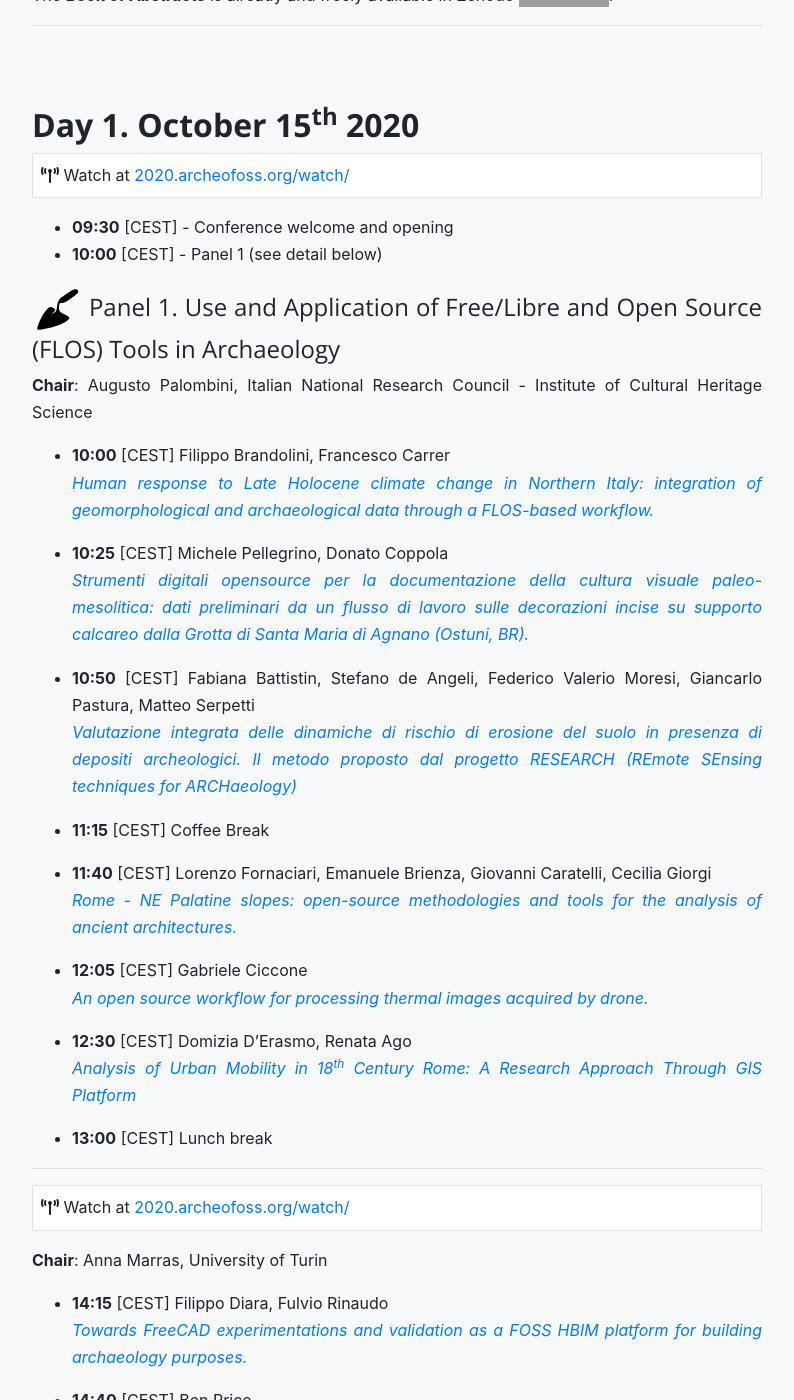
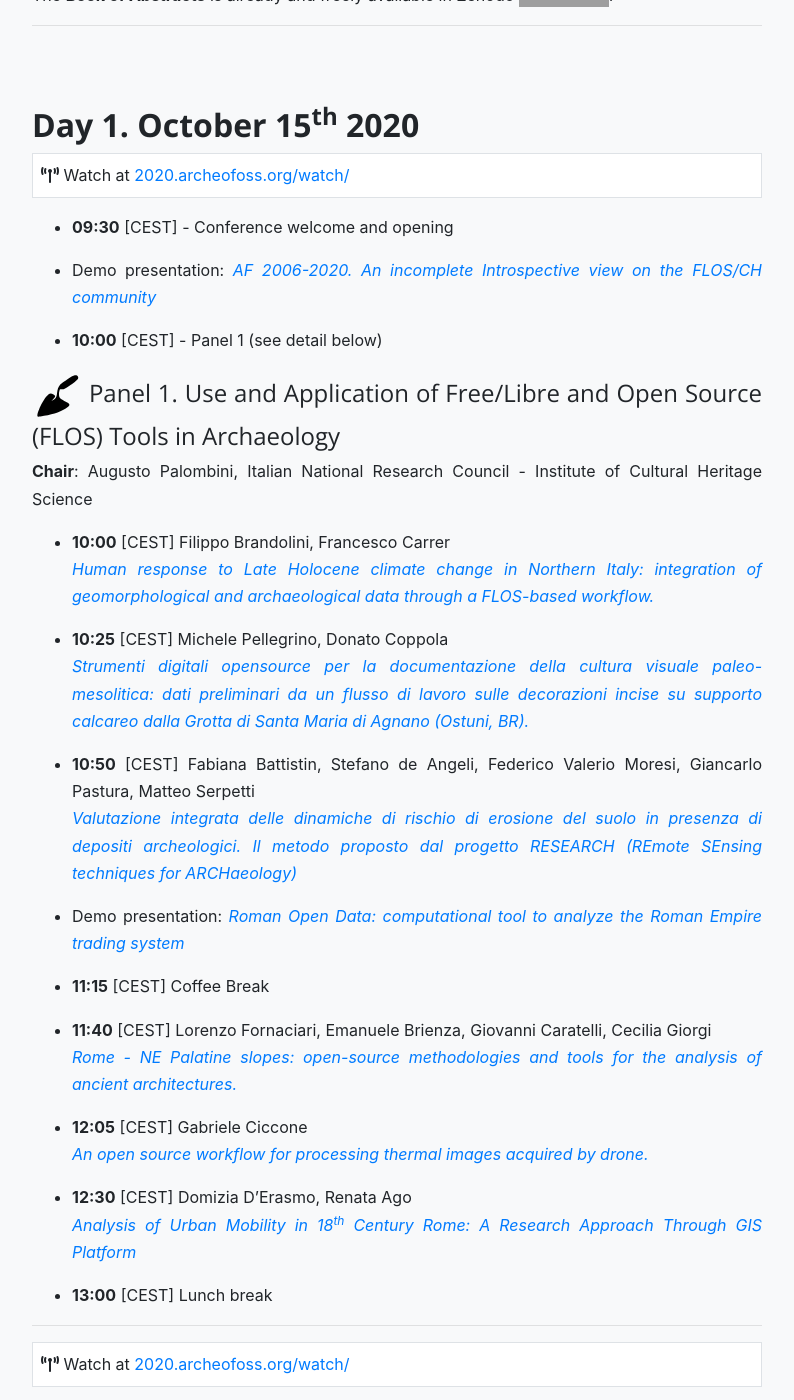
Before and after one commit to archeofoss/archeofoss2020, a Jekyll site: the page built from programme.md, in a window 1280 px wide and 1400 px high, scrolled down 539 px. Shown: the whole window, without its empty margins (243-1037 px from the left). Built offline with Jekyll 4.4.1, drawn with Linux system fonts in a browser that asks for light colours; nearby versions of some CDN libraries; some of the changed text lies outside the part shown; grey boxes are pictures that could not be loaded.

Commit message:
Programme updated

```diff
--- a/programme.md
+++ b/programme.md
@@ -25,6 +25,10 @@
 <i class="fas fa-broadcast-tower"></i> Watch at [2020.archeofoss.org/watch/](/watch/)
 
 - **09:30** [CEST] - Conference welcome and opening
+
+- Demo presentation: [*AF 2006-2020. An incomplete Introspective view on the FLOS/CH community*](/demos/#af-2006-2020-an-incomplete-introspective-view-on-the-flosch-community)
+
+
 - **10:00** [CEST] - Panel 1 (see detail below)
 
 #### ![icon](images/icons/trowel.svg "Trowel") Panel 1. Use and Application of Free/Libre and Open Source (FLOS) Tools in Archaeology
@@ -40,6 +44,8 @@
 
 - **10:50** [CEST]  Fabiana Battistin, Stefano de Angeli, Federico Valerio Moresi, Giancarlo Pastura, Matteo Serpetti
 [*Valutazione integrata delle dinamiche di rischio di erosione del suolo in presenza di depositi archeologici. Il metodo proposto dal progetto RESEARCH (REmote SEnsing techniques for ARCHaeology)*](/abstracts/battistin)
+
+- Demo presentation: [*Roman Open Data: computational tool to analyze the Roman Empire trading system*](/demos/#roman-open-data-computational-tool-to-analyze-the-roman-empire-trading-system)
 
 - **11:15** [CEST] Coffee Break
 
@@ -59,7 +65,7 @@
 {: .border .bg-white .p-2}
 <i class="fas fa-broadcast-tower"></i> Watch at [2020.archeofoss.org/watch/](/watch/)
 
-**Chair**: Anna Marras, University of Turin
+**Chair**: Augusto Palombini, Italian National Research Council - Institute of Cultural Heritage Science
 
 
 - **14:15** [CEST] Filippo Diara, Fulvio Rinaudo
@@ -102,6 +108,8 @@
 - **10:20** [CEST] Mirella Serlorenzi, Riccardo Montalbano, Ascanio D’Andrea, Carlo Cifarelli
 [*SITAR: a new OPEN DATA infrastructure for a public archaeology of Rome.*](abstracts/serlorenzi)
 
+- Demo presentation: [*SITAR - Sistema Informativo Territoriale Archeologico di Roma*](/demos/#sitar---sistema-informativo-territoriale-archeologico-di-roma)
+
 - **10:45** [CEST] Coffee break
 
 - **11:10** [CEST] Sophie C. Schmidt, Florian Thiery
@@ -127,6 +135,8 @@
 
 - **14:25** [CEST] Andrea D’Andrea, Francesca Forte
 [*Analisi e confronto di formati spaziali aperti e non aperti per la ricerca archeologica.*](abstracts/d-andrea)
+
+- Demo presentation: [*PAThs: the Archaeological Atlas of Coptic Literature*](/demos/#paths-the-archaeological-atlas-of-coptic-literature)
 
 - **14:50** [CEST] Coffe break
 
```
